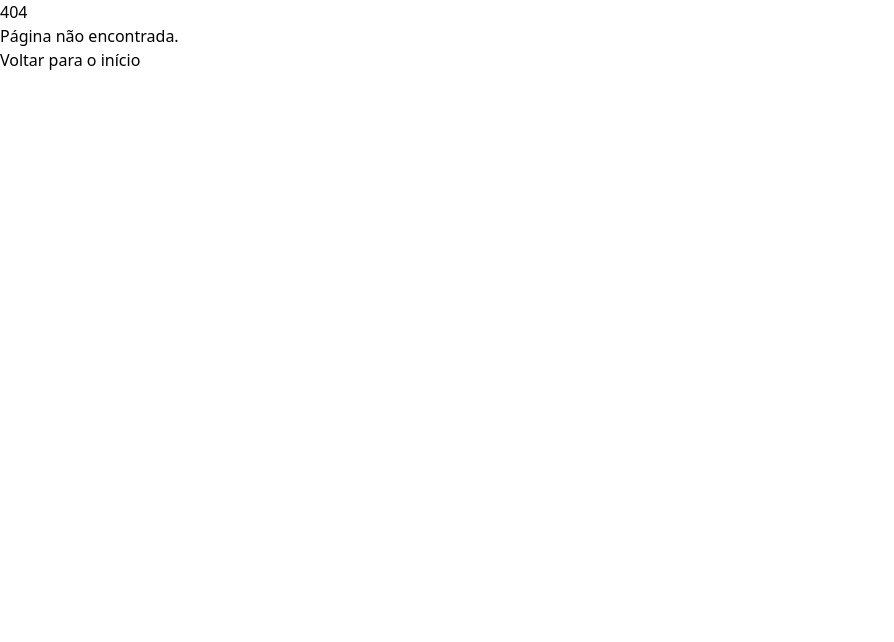
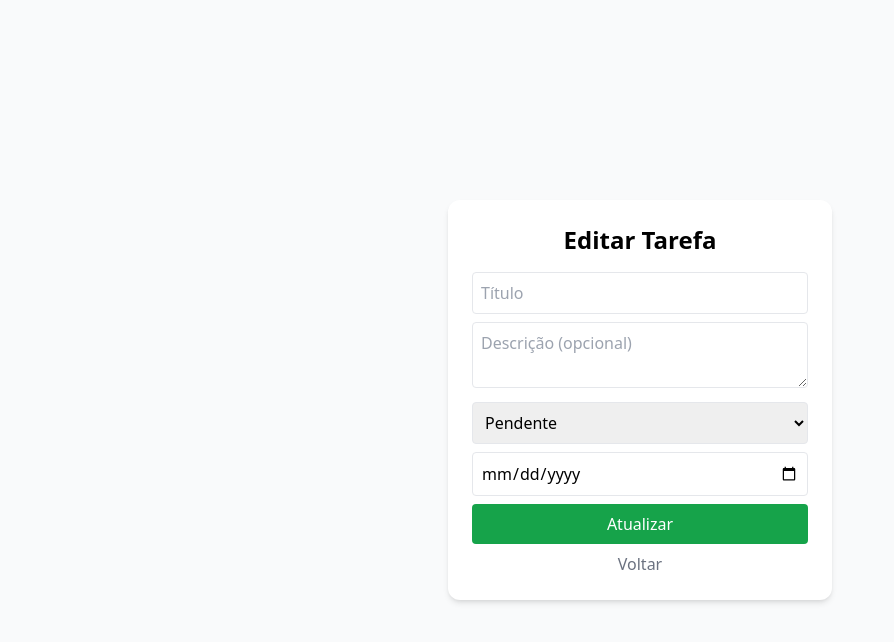
Before and after one commit to Igorvspedro/teste-tecnico-fullstack-mysolucoes, a React (Vite) app in the folder taskflow/frontend/: page /edit-task/1 in a window 1280 px wide. Before the commit this address had no page. Shown: the top 642 px of the page, without its empty margins (0-894 px from the left). Built offline with nearby package versions, Linux system fonts and the light colour scheme; no server answers.

Commit message:
Criando a tela de editar tarefas e criando a rota de buscar tarefas

```diff
--- a/taskflow/frontend/src/pages/Dashboard.tsx
+++ b/taskflow/frontend/src/pages/Dashboard.tsx
@@ -69,12 +69,16 @@ export default function Dashboard() {
                     className={`px-2 py-1 rounded text-white text-xs ${
                       task.status === "pendente"
                         ? "bg-yellow-500"
-                        : task.status === "em andamento"
+                        : task.status === "em_andamento"
                         ? "bg-blue-500"
                         : "bg-green-500"
                     }`}
                   >
-                    {task.status}
+                    {task.status === "pendente"
+                      ? "Pendente"
+                      : task.status === "em_andamento"
+                      ? "Em andamento"
+                      : "Concluída"}
                   </span>
                 </p>
                 {task.deadline && (
@@ -82,6 +86,15 @@ export default function Dashboard() {
                     Prazo: {new Date(task.deadline).toLocaleDateString()}
                   </p>
                 )}
+
+                <div className="mt-4 flex gap-2">
+                  <button
+                    onClick={() => navigate(`/edit-task/${task.id}`)}
+                    className="bg-yellow-500 text-white px-3 py-1 rounded hover:bg-yellow-600 transition"
+                  >
+                    Editar
+                  </button>
+                </div>
               </div>
             ))}
           </div>
--- a/taskflow/frontend/src/pages/CreateTask.tsx
+++ b/taskflow/frontend/src/pages/tasks/CreateTask.tsx
@@ -1,7 +1,7 @@
 import { useForm } from "react-hook-form";
 import { zodResolver } from "@hookform/resolvers/zod";
 import { z } from "zod";
-import api from "../services/api";
+import api from "../../services/api";
 import { useNavigate } from "react-router-dom";
 
 const taskSchema = z.object({
--- /dev/null
+++ b/taskflow/frontend/src/pages/tasks/UpdateTask.tsx
@@ -0,0 +1,116 @@
+import { useForm } from "react-hook-form";
+import { zodResolver } from "@hookform/resolvers/zod";
+import { z } from "zod";
+import { useNavigate, useParams } from "react-router-dom";
+import { useEffect, useState } from "react";
+import api from "../../services/api";
+
+const taskSchema = z.object({
+  title: z.string().min(1, "Título é obrigatório"),
+  description: z.string().optional(),
+  status: z.enum(["pendente", "em_andamento", "concluida"]),
+  deadline: z.string().optional(),
+});
+
+type TaskFormData = z.infer<typeof taskSchema>;
+
+export default function UpdateTask() {
+  const { id } = useParams<{ id: string }>();
+  const navigate = useNavigate();
+  const [loading, setLoading] = useState(true);
+
+  const { register, handleSubmit, setValue, formState: { errors } } = useForm<TaskFormData>({
+    resolver: zodResolver(taskSchema),
+  });
+
+  useEffect(() => {
+    const loadTask = async () => {
+      try {
+        const token = localStorage.getItem("taskflow-token");
+        const { data } = await api.get(`/tasks/${id}`, {
+          headers: { Authorization: `Bearer ${token}` },
+        });
+
+        setValue("title", data.title);
+        setValue("description", data.description || "");
+        setValue("status", data.status);
+        setValue("deadline", data.deadline ? new Date(data.deadline).toISOString().split("T")[0] : "");
+      } catch (err) {
+        console.error(err);
+        alert("Erro ao carregar a tarefa.");
+      } finally {
+        setLoading(false);
+      }
+    };
+
+    loadTask();
+  }, [id, setValue]);
+
+  const onSubmit = async (data: TaskFormData) => {
+    try {
+      const token = localStorage.getItem("taskflow-token");
+      await api.put(`/tasks/${id}`, data, {
+        headers: { Authorization: `Bearer ${token}` },
+      });
+      alert("Tarefa atualizada com sucesso!");
+      navigate("/dashboard");
+    } catch (err) {
+      console.error(err);
+      alert("Erro ao atualizar a tarefa.");
+    }
+  };
+
+  if (loading) return <p>Carregando...</p>;
+
+  return (
+    <div className="flex flex-col items-center justify-center min-h-screen bg-gray-50">
+      <form
+        onSubmit={handleSubmit(onSubmit)}
+        className="bg-white p-6 rounded-xl shadow-md w-96"
+      >
+        <h2 className="text-2xl font-bold mb-4 text-center">Editar Tarefa</h2>
+
+        <input
+          type="text"
+          placeholder="Título"
+          {...register("title")}
+          className="border p-2 w-full rounded mb-2"
+        />
+        {errors.title && <p className="text-red-500 text-sm">{errors.title.message}</p>}
+
+        <textarea
+          placeholder="Descrição (opcional)"
+          {...register("description")}
+          className="border p-2 w-full rounded mb-2"
+        />
+
+        <select {...register("status")} className="border p-2 w-full rounded mb-2">
+          <option value="pendente">Pendente</option>
+          <option value="em_andamento">Em andamento</option>
+          <option value="concluida">Concluída</option>
+        </select>
+
+        <input
+          type="date"
+          {...register("deadline")}
+          className="border p-2 w-full rounded mb-2"
+        />
+
+        <button
+          type="submit"
+          className="bg-green-600 text-white p-2 rounded w-full hover:bg-green-700"
+        >
+          Atualizar
+        </button>
+
+        <button
+          type="button"
+          onClick={() => navigate("/dashboard")}
+          className="mt-2 text-gray-500 hover:underline w-full"
+        >
+          Voltar
+        </button>
+      </form>
+    </div>
+  );
+}
--- a/taskflow/frontend/src/routes/AppRoutes.tsx
+++ b/taskflow/frontend/src/routes/AppRoutes.tsx
@@ -4,7 +4,8 @@ import Register from "../pages/Register";
 import Dashboard from "../pages/Dashboard";
 import NotFound from "../pages/NotFound";
 import { ProtectedRoute } from "./ProtectedRoute";
-import CreateTask from "../pages/CreateTask";
+import CreateTask from "../pages/tasks/CreateTask";
+import UpdateTask from "../pages/tasks/UpdateTask";
 
 export default function AppRoutes() {
   return (
@@ -21,6 +22,7 @@ export default function AppRoutes() {
         }
       />
       <Route path="/create-task" element={<CreateTask />} />
+      <Route path="/edit-task/:id" element={<UpdateTask />} />
       <Route path="*" element={<NotFound />} />
     </Routes>
   );
```
Also changed, not shown: 2 other files (tests, documents, lock files or other folders).
